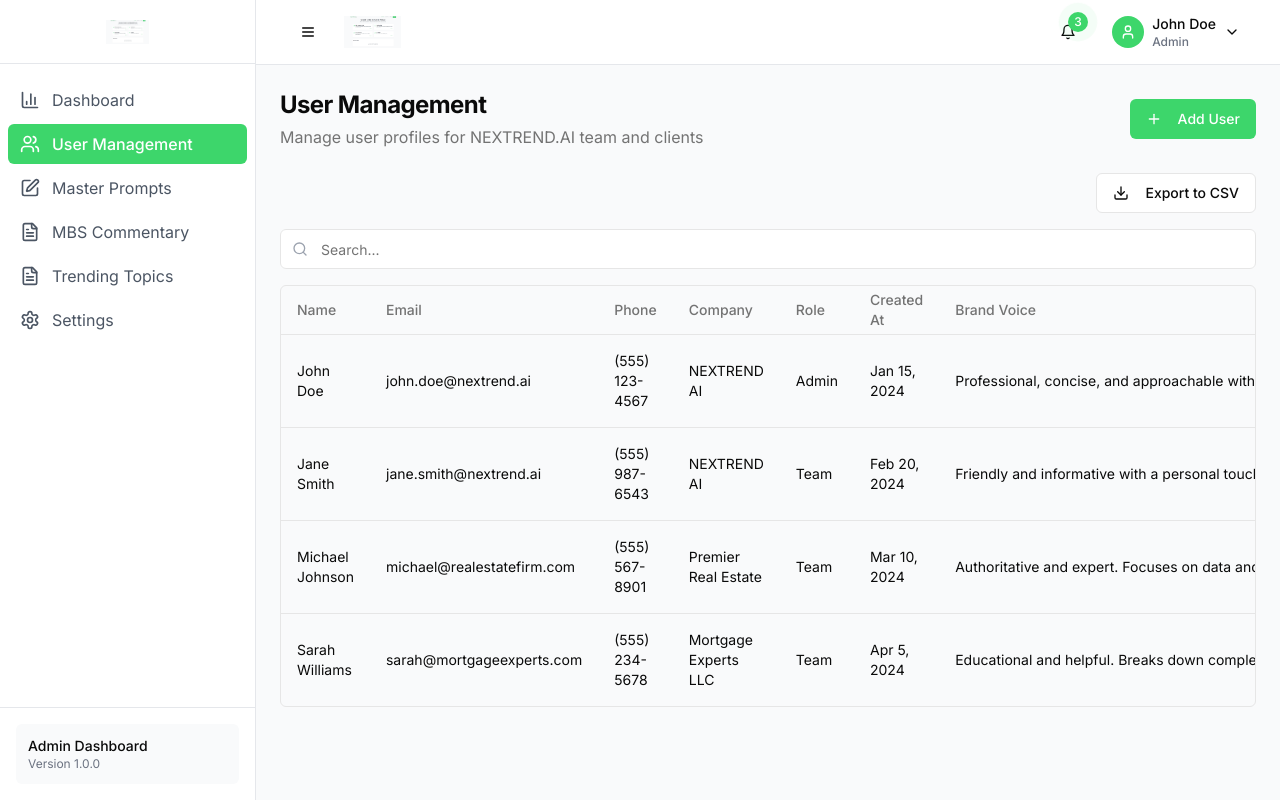
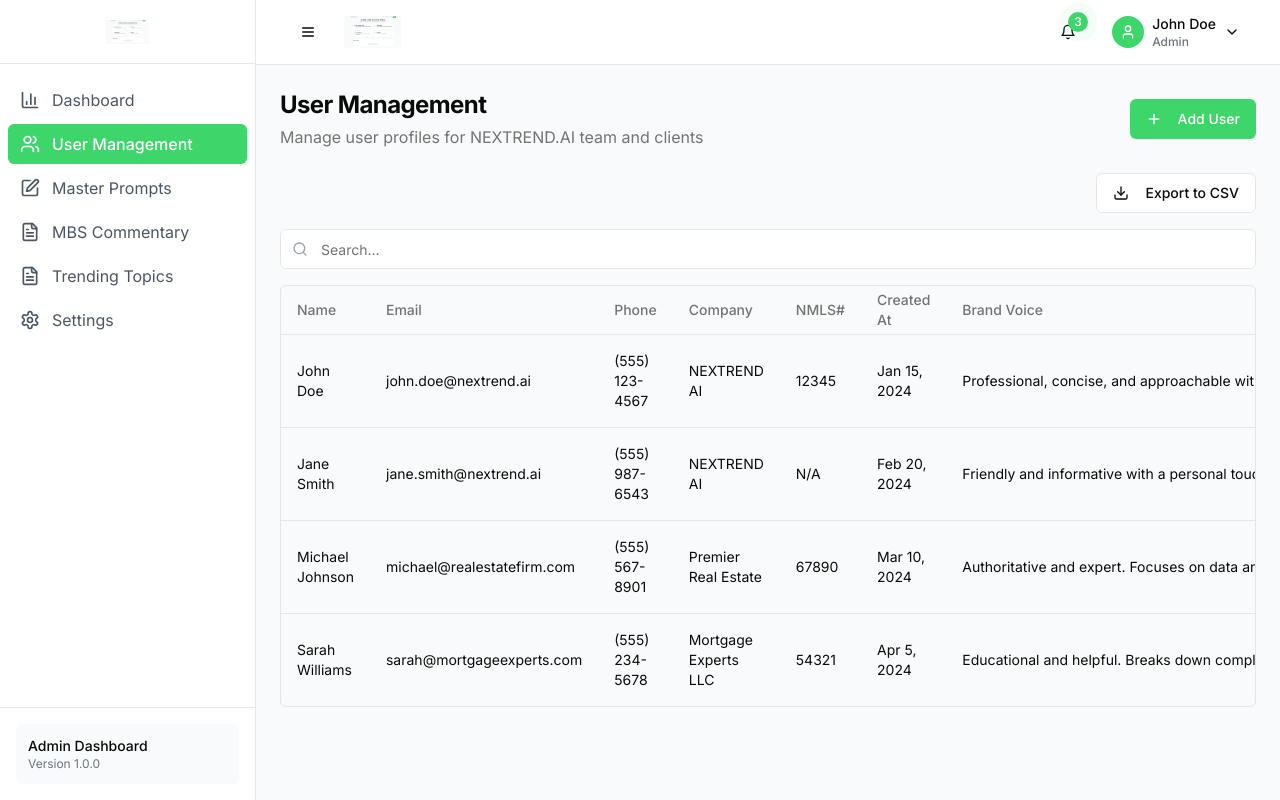
Before and after one commit to 2671parmar/backend-nextrendai, a React (Vite) app: page /users in a window 1280 px wide. Built offline with nearby package versions, Linux system fonts and the light colour scheme.

Commit message:
Refactor: Replace Role with NMLS#

```diff
--- a/src/components/content/ArticleForm.tsx
+++ b/src/components/content/ArticleForm.tsx
@@ -1,4 +1,3 @@
-
 import { useState } from "react";
 import { z } from "zod";
 import { useForm } from "react-hook-form";
@@ -50,7 +49,7 @@ const articleFormSchema = z.object({
     .min(10, "Brief must be at least 10 characters")
     .max(500, "Brief cannot exceed 500 characters"),
   content: z.string().min(10, "Article content is required"),
-  category: z.enum(["Market Trends", "Finance", "Real Estate", "Other"]),
+  category: z.enum(["Market Trends", "Finance", "Real Estate", "Technology", "Other"]),
   date: z.date(),
   published: z.boolean().default(false),
 });
@@ -147,6 +146,7 @@ export const ArticleForm = ({
                         <SelectItem value="Market Trends">Market Trends</SelectItem>
                         <SelectItem value="Finance">Finance</SelectItem>
                         <SelectItem value="Real Estate">Real Estate</SelectItem>
+                        <SelectItem value="Technology">Technology</SelectItem>
                         <SelectItem value="Other">Other</SelectItem>
                       </SelectContent>
                     </Select>
--- a/src/pages/UserManagement.tsx
+++ b/src/pages/UserManagement.tsx
@@ -1,4 +1,3 @@
-
 import { useState } from "react";
 import { format } from "date-fns";
 import { toast } from "sonner";
@@ -128,10 +127,10 @@ const UserManagement = () => {
       sortable: true,
     },
     {
-      header: "Role",
-      accessorKey: "role" as keyof User,
+      header: "NMLS#",
+      accessorKey: "nmls" as keyof User,
       cell: (user: User) => (
-        <span className="capitalize">{user.role}</span>
+        <span>{user.nmls || "N/A"}</span>
       ),
       sortable: true,
     },
```
